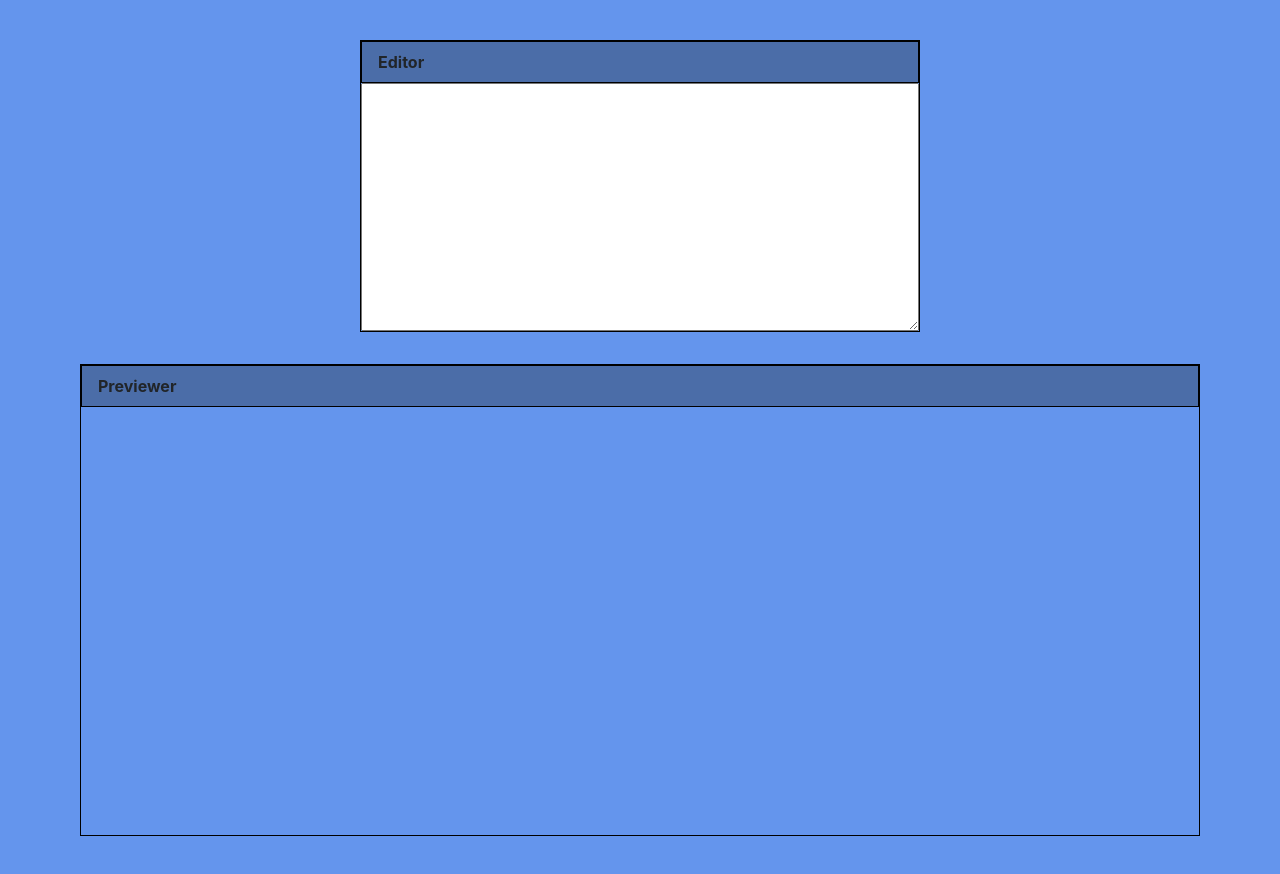
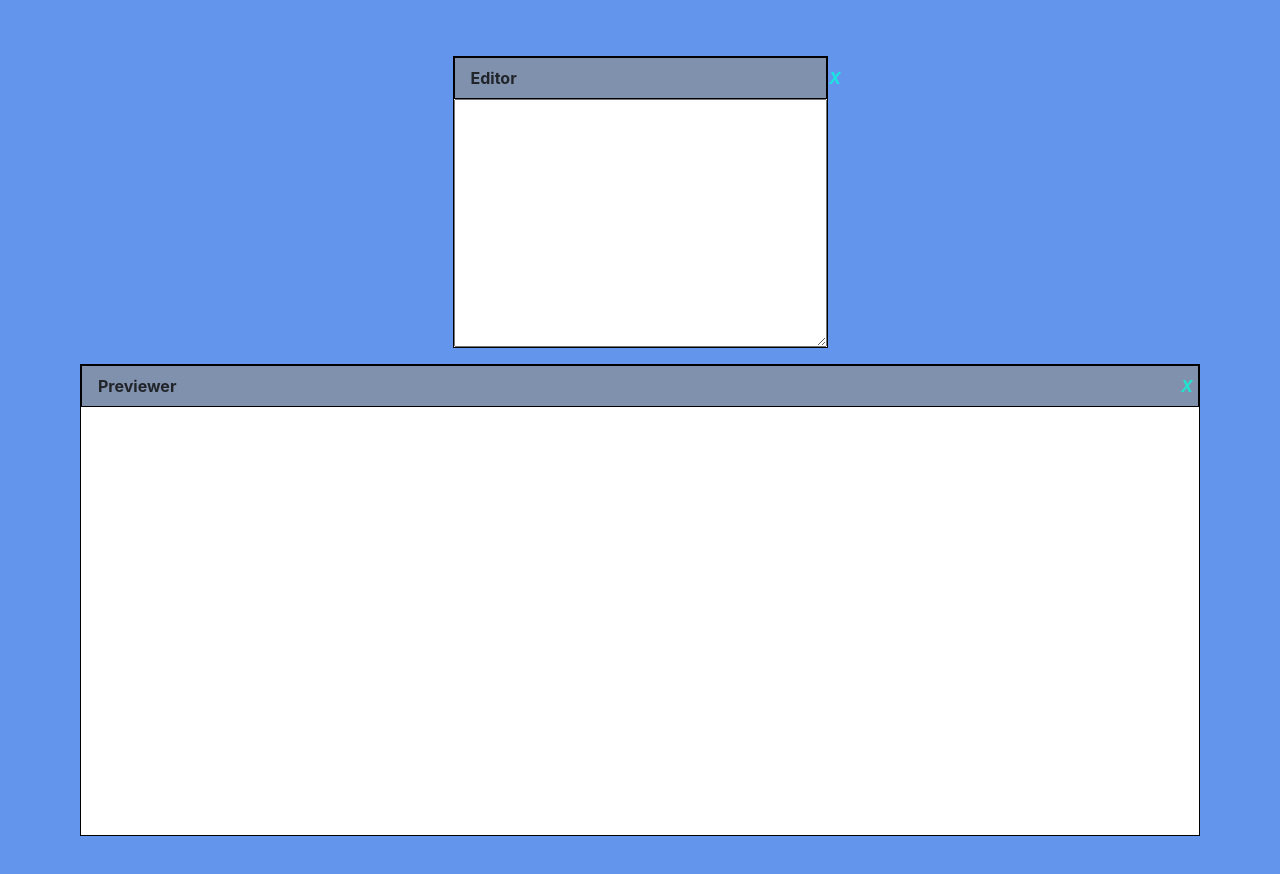
Before and after one commit to pavan-sagar/markdown-previewer, a React (Create React App) app: page / in a window 1280 px wide. Shown: the top 874 px of the page. Built offline with nearby package versions, Linux system fonts and the light colour scheme.

Commit message:
Enhanced some css of the marked rendering and window resizing upon clicking expand X icon

```diff
--- a/src/App.js
+++ b/src/App.js
@@ -18,9 +18,9 @@ class App extends Component {
   //Rendering
   render() {
     return (
-      <div class="container-fluid">
-        <Editor id="editor-component"/>
-        <Previewer data={this.props.content} />
+      <div className="container-fluid">
+        { !this.props.previewerIsMaximised && <Editor id="editor-component"/> }
+        { !this.props.editorIsMaximised && <Previewer data={this.props.content} /> }
       </div>
     )
   }
@@ -30,10 +30,10 @@ class App extends Component {
 
 const mapStateToProps = (state) => {
   return {
-    content : state.updateContentReducer.content
+    content : state.updateContentReducer.content,
+    editorIsMaximised : state.maximiseWindowReducer.editorIsMaximised,
+    previewerIsMaximised : state.maximiseWindowReducer.previewerIsMaximised,
   }
-
-  console.log("App props is",this.props.content)
 
 }
 
--- a/src/components/Editor.js
+++ b/src/components/Editor.js
@@ -1,6 +1,7 @@
 import React, { Component } from 'react'
 import '../styles/Editor.css'
 import { updateContent } from '../redux/slices/updateContentSlice'
+import { toggleWindowSize } from '../redux/slices/maximiseWindowSlice'
 import { connect } from 'react-redux'
 import marked from 'marked'
 
@@ -11,9 +12,11 @@ export class Editor extends Component {
 
             this.state = {
                 editorContent:null,
+                isMaximised:false,
             }
 
             this.handleEditorContentChange = this.handleEditorContentChange.bind(this);
+            this.handleWindowSizeToggle = this.handleWindowSizeToggle.bind(this);
 
         }
 
@@ -29,10 +32,45 @@ export class Editor extends Component {
                 this.props.updateContent({content:e.target.value})
         }
 
+        handleWindowSizeToggle(){
+
+
+
+
+
+
+
+            // console.log(`toggled state is ${this.state.isMaximised}`)
+
+            // console.table(this.state);
+            this.props.toggleWindowSize({
+                windowName:'editor',
+                windowIsMaximised: !this.state.isMaximised,
+            });
+
+            this.setState({isMaximised: !this.state.isMaximised});
+        }
+
+
     render() {
+
+        let conditionalStyles = {
+            'maxmisedWindowContainer':{
+                'width':'90%',
+                'height':'85vh',
+                'top':'2rem',
+                'marginBottom':'0'
+            },
+            'maxmisedWindowXmark':{
+                'marginLeft':'96%',
+
+            }
+        }
+
+
         return (
-            <div class="editor-container">
-                <p class="editor-window-header">Editor</p>
+            <div className="editor-container" style={this.state.isMaximised ? conditionalStyles['maxmisedWindowContainer'] : {}}>
+                <p className="editor-window-header">Editor<i className="close-button" style={this.state.isMaximised ? conditionalStyles['maxmisedWindowXmark'] : {}} onClick={this.handleWindowSizeToggle}>X</i></p>
                 <textarea id='text-pad' onChange={this.handleEditorContentChange}/>
 
             </div>
@@ -40,4 +78,4 @@ export class Editor extends Component {
     }
 }
 
-export default connect(null,{ updateContent })(Editor);
+export default connect(null,{ updateContent, toggleWindowSize })(Editor);
--- a/src/components/Previewer.js
+++ b/src/components/Previewer.js
@@ -1,31 +1,66 @@
 import React, { Component } from 'react'
 import '../styles/Previewer.css'
 import marked from 'marked'
+import { toggleWindowSize } from '../redux/slices/maximiseWindowSlice'
+import { connect } from 'react-redux'
+
 
 export class Previewer extends Component {
         constructor(props){
             super(props);
 
+            this.state = {
+                isMaximised:false,
+            }
+
+            this.handleWindowSizeToggle = this.handleWindowSizeToggle.bind(this);
 
         }
 
 
         getMarkedDownText(text){
-            console.log(`text is ${text}`)
+
             let rawMarkUp = marked(text, {sanitize:true,breaks:true});
-            console.log(`raw markup is ${rawMarkUp}`)
+
             return { __html: rawMarkUp };
     }
 
+
+    handleWindowSizeToggle(){
+        this.props.toggleWindowSize({
+            windowName:'previewer',
+            windowIsMaximised: !this.state.isMaximised,
+        });
+
+        this.setState({isMaximised: !this.state.isMaximised});
+    }
+
+
     render() {
+
+        let conditionalStyles = {
+            'maximisedWindowContainer':{
+                'width':'90%',
+                'height':'90vh',
+
+            },
+            'maximisedWindowXmark':{
+                'marginLeft':'94.5%',
+
+            }
+        }
+
         return (
-            <div class="previewer-container">
-                <p class="previewer-window-header">Previewer</p>
-                    <div class="previewer-content" dangerouslySetInnerHTML={this.getMarkedDownText(this.props.data)}></div>
+            <div className="previewer-container" style={this.state.isMaximised ? conditionalStyles['maximisedWindowContainer'] : {}}>
+                <p className="previewer-window-header">Previewer<i className="close-button" style={this.state.isMaximised ? conditionalStyles['maximisedWindowXmark'] : {}} onClick={this.handleWindowSizeToggle}>X</i></p>
+
+                    <div className="previewer-content" dangerouslySetInnerHTML={this.getMarkedDownText(this.props.data)}></div>
 
             </div>
         )
     }
 }
 
-export default Previewer
+
+
+export default connect(null,{toggleWindowSize})(Previewer)
--- a/src/redux/rootReducer.js
+++ b/src/redux/rootReducer.js
@@ -1,7 +1,9 @@
 import { combineReducers } from 'redux'
 import { updateContentReducer } from './slices/updateContentSlice'
+import { maximiseWindowReducer } from './slices/maximiseWindowSlice'
 
 
 export default combineReducers({
     updateContentReducer : updateContentReducer,
+    maximiseWindowReducer : maximiseWindowReducer,
 });
--- /dev/null
+++ b/src/redux/slices/maximiseWindowSlice.js
@@ -0,0 +1,26 @@
+import { createSlice } from '@reduxjs/toolkit'
+
+const maximiseWindowSlice = createSlice({
+
+    name:'maximiseWindow',
+
+    initialState:{
+        editorIsMaximised:false,
+        previewerIsMaximised:false,
+    },
+
+    reducers:{
+
+        toggleWindowSize(state=this.initialState,action){
+
+            action.payload.windowName == 'editor' ?
+                state.editorIsMaximised = action.payload.windowIsMaximised :
+            state.previewerIsMaximised = action.payload.windowIsMaximised;
+
+            console.table(state.editorIsMaximised,state.previewerIsMaximised);
+        }
+    }
+});
+
+export const maximiseWindowReducer =  maximiseWindowSlice.reducer;
+export const { toggleWindowSize } = maximiseWindowSlice.actions;
--- a/src/styles/App.css
+++ b/src/styles/App.css
@@ -2,13 +2,15 @@ div.container-fluid {
   background-color: cornflowerblue;
   min-height: 100vh;
   padding-bottom: 2rem;
+  padding-top:1rem;
 
 }
 
 
 
+
 .previewer-container {
-  margin-top: 4.5rem;
+  margin-top: 2rem;
   min-height: 59vh;
   margin-bottom: 3rem;
 }
--- a/src/styles/Editor.css
+++ b/src/styles/Editor.css
@@ -1,27 +1,32 @@
 
 .editor-container {
-    width:35rem;
-
+    width:30%;
+    min-height: 15.5rem;
     margin-left:auto;
     margin-right: auto;
-
+    background-color: white;
     position: relative;
     top:5vh;
     border: 1px solid black;
+    margin-bottom: 3.5rem;
 
 }
 
 .editor-window-header {
     border:1px solid black;
     margin:0;
-    padding:0.5rem 0.5rem 0.5rem 1rem;
+    padding:0.5rem 0rem 0.5rem 1rem;
     font-weight: bold;
-    background-color: rgba(63, 88, 133, 0.658)
+    background-color: rgba(63, 88, 133, 0.658);
+    display: flex;
 }
 
 #text-pad{
+
    width: 100%;
-   height: 15.5rem;
+   min-height: 15.5rem;
+   height: 94.6%;
+
    vertical-align: top;
     overflow: auto;
 
@@ -29,3 +34,16 @@
    resize: vertical;
 
 }
+
+.editor-window-header .close-button {
+    margin-left: 88%;
+    color:rgba(0, 255, 221, 0.753);
+    transition:transform 0.1s;
+
+}
+
+.editor-window-header .close-button:hover {
+
+    transform: scale(1.5);
+
+}
--- a/src/styles/Previewer.css
+++ b/src/styles/Previewer.css
@@ -9,6 +9,7 @@
 
     border:1px;
     border:1px solid black;
+    background-color: white;
 
 
 }
@@ -18,18 +19,32 @@
     margin:0;
     padding:0.5rem 0.5rem 0.5rem 1rem;
     font-weight: bold;
-    background-color:  rgba(63, 88, 133, 0.658)
+    background-color:  rgba(63, 88, 133, 0.658);
+    display: flex;
 }
 
-.previewer-content{
-    background-color: rgb(255, 255, 255);
+.previewer-content {
+    background-color: white;
     position: relative;
     padding-left: 2rem;
     margin:0;
 }
 
+.previewer-window-header .close-button {
+    margin-left: 92%;
+    color:rgba(0, 255, 221, 0.753);
+    transition:transform 0.1s;
 
-h1 {
+}
+
+.previewer-window-header .close-button:hover {
+
+    transform: scale(1.5);
+
+}
+
+
+h1,h2,h3 {
     box-sizing: border-box;
     border-bottom:2px solid black;
     padding:0 1rem;
```
